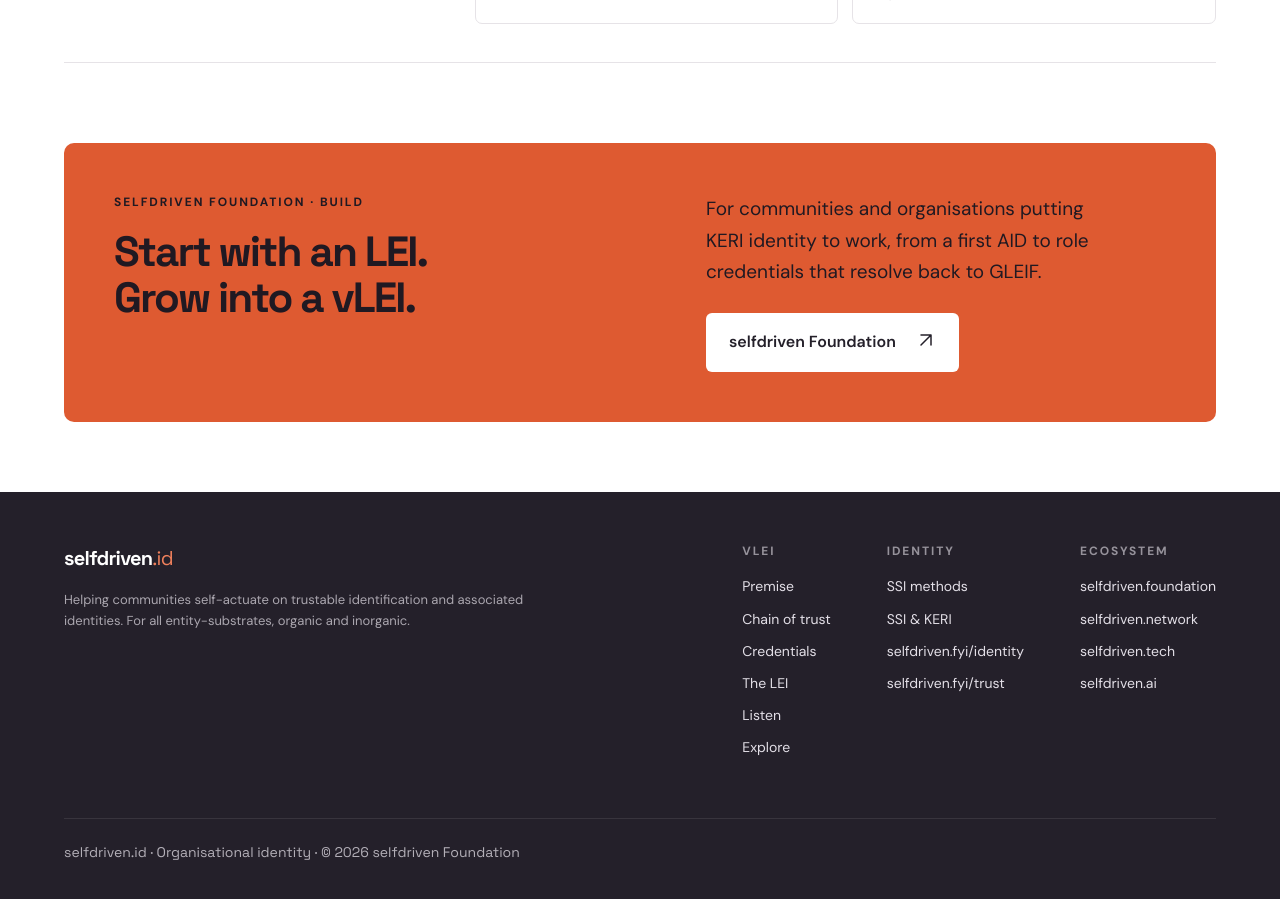
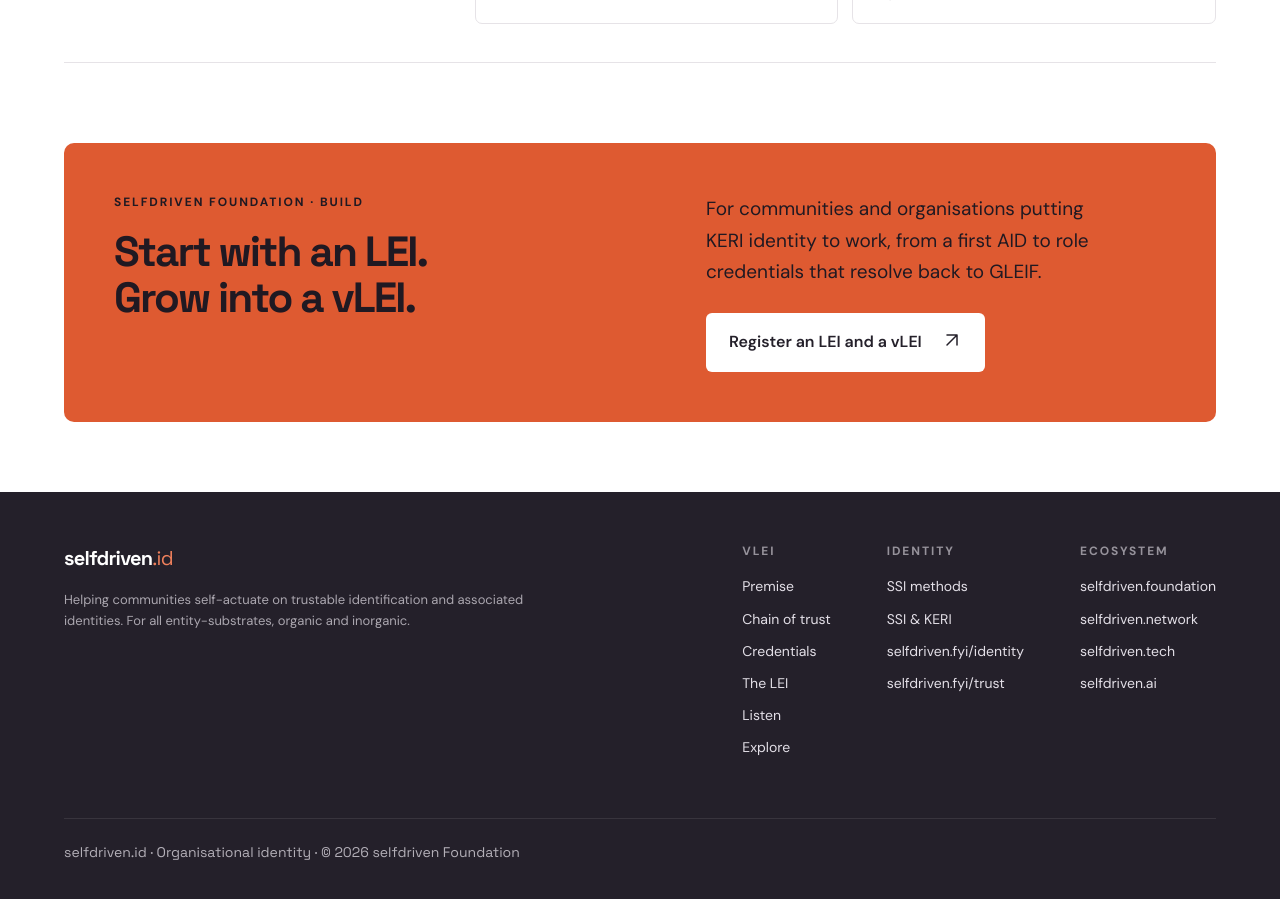
Before and after one commit to selfdriven-foundation/selfdriven-id, a Jekyll site: the page built from docs/pages/vlei.html, in a window 1280 px wide and 900 px high, scrolled down 7661 px. Built offline with Jekyll 4.4.1, drawn with Linux system fonts in a browser that asks for light colours.

Commit message:
Update vlei.html

```diff
--- a/docs/pages/vlei.html
+++ b/docs/pages/vlei.html
@@ -389,7 +389,7 @@ permalink: /vlei
 
 		<section class="custom-banner" id="connect">
 			<div><p class="eyebrow">selfdriven Foundation · Build</p><h2>Start with an LEI. Grow into a vLEI.</h2></div>
-			<div class="banner-copy"><p>For communities and organisations putting KERI identity to work, from a first AID to role credentials that resolve back to GLEIF.</p><a class="button light" href="https://selfdriven.foundation">selfdriven Foundation <span><svg class="arrow-icon" xmlns="http://www.w3.org/2000/svg" width="20" height="20" viewBox="0 0 24 24" fill="none" stroke="currentColor" stroke-width="1.8" stroke-linecap="round" stroke-linejoin="round" aria-hidden="true" focusable="false"><path d="M6 18 18 6M6 6h12v12"/></svg></span></a></div>
+			<div class="banner-copy"><p>For communities and organisations putting KERI identity to work, from a first AID to role credentials that resolve back to GLEIF.</p><a class="button light" href="/vlei/register">Register an LEI and a vLEI <span><svg class="arrow-icon" xmlns="http://www.w3.org/2000/svg" width="20" height="20" viewBox="0 0 24 24" fill="none" stroke="currentColor" stroke-width="1.8" stroke-linecap="round" stroke-linejoin="round" aria-hidden="true" focusable="false"><path d="M6 18 18 6M6 6h12v12"/></svg></span></a></div>
 		</section>
 	</main>
 
```
